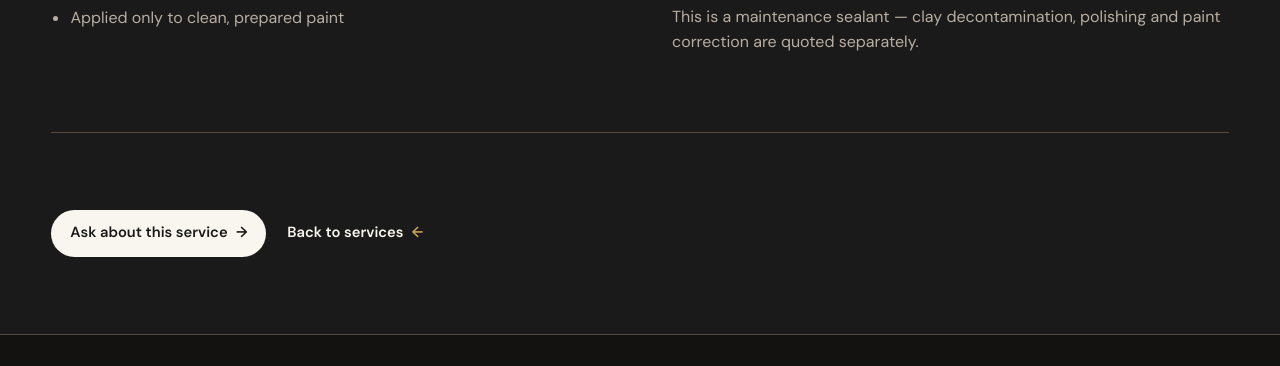
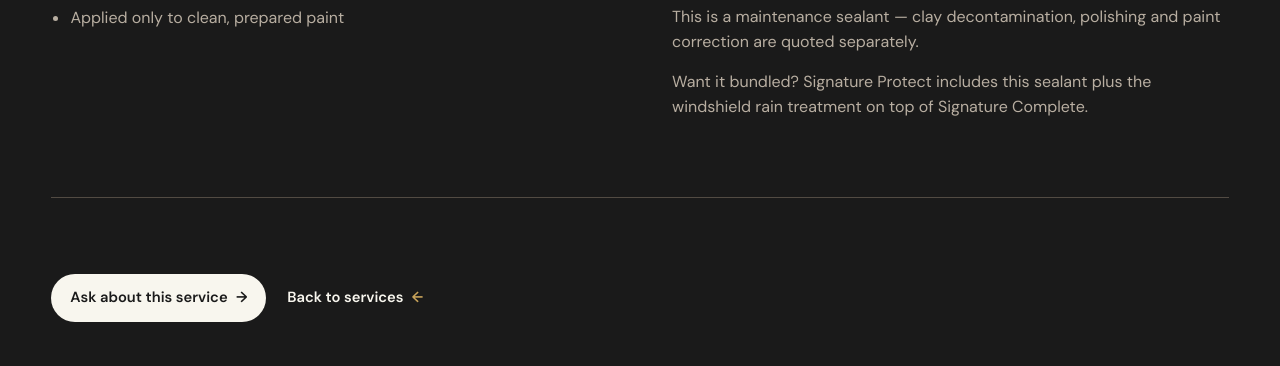
Before and after one commit to youropensign/parkline-car-care, a plain HTML site: page services/hydrophobic-protect/index.html in a window 1280 px wide. Shown: the part 711-1077 px from the top of the page. Drawn offline with Linux system fonts and the light colour scheme.

Commit message:
Clarify protection bundle vs add-on

```diff
--- a/services/hydrophobic-protect/index.html
+++ b/services/hydrophobic-protect/index.html
@@ -94,7 +94,10 @@
             Add-on service; requires a same-day Exterior Rinseless, Signature Complete or Signature Protect booking.
           </p>
           <p>
-            This is a maintenance sealant — clay decontamination, polishing and paint correction are quoted separately.
+            This is a maintenance sealant — clay decontamination, polishing and paint correction are quoted separately.</p>
+          <p>
+            Want it bundled? Signature Protect includes this sealant plus the
+            windshield rain treatment on top of Signature Complete.
           </p>
         </div>
       </section>
```
